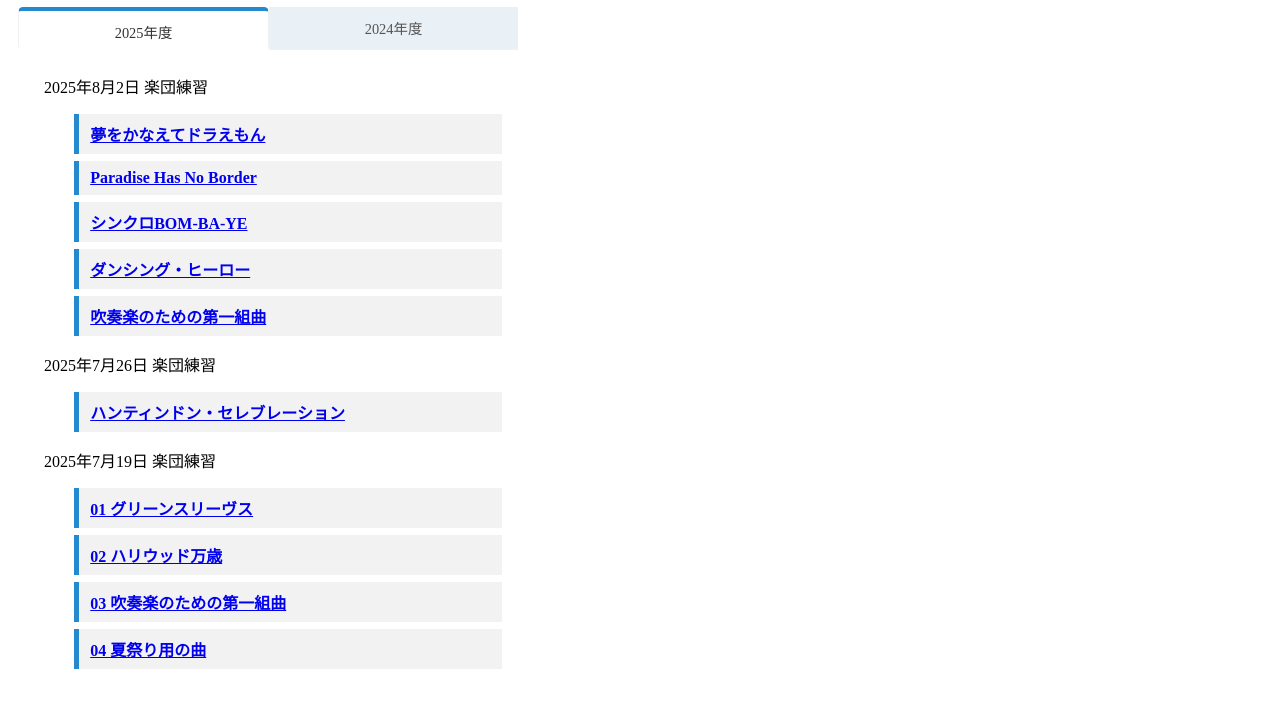
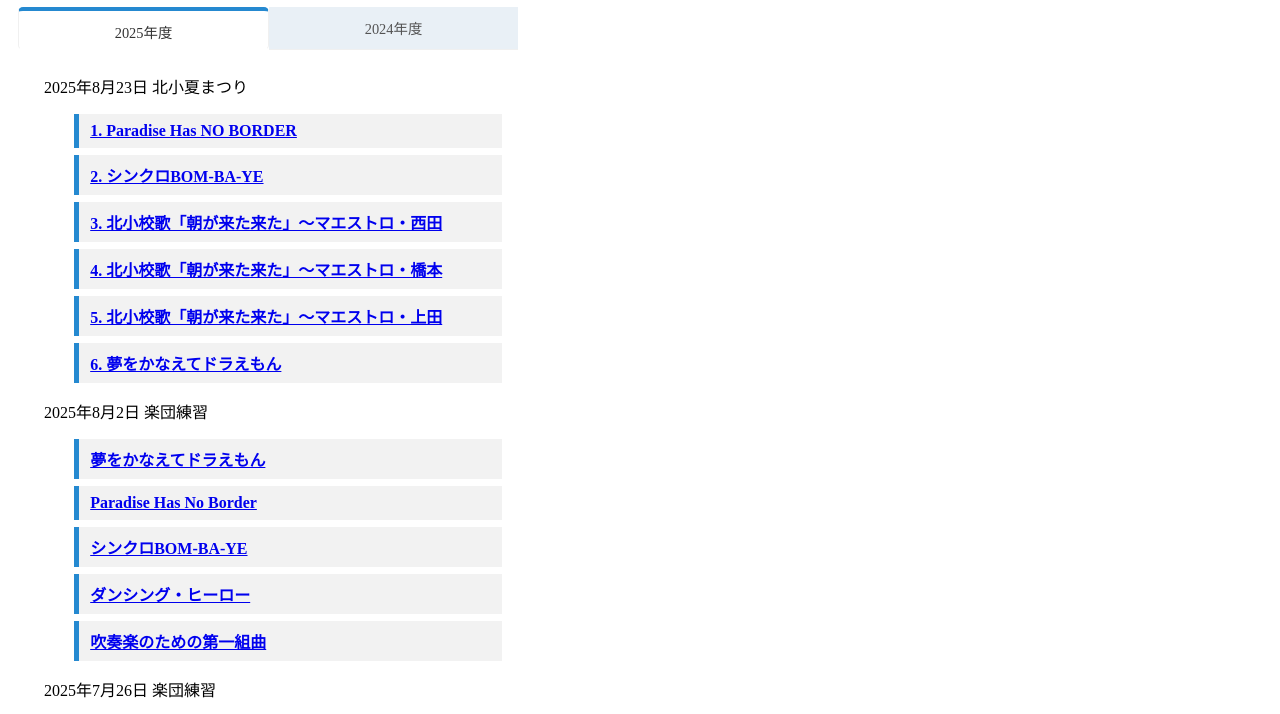
Before and after one commit to mtsuzuku/brassband-hibiki, a plain HTML site: page index.html in a window 1280 px wide. Shown: the part 74-788 px from the top of the page. Drawn offline with Linux system fonts and the light colour scheme.

Commit message:
Update index.html

```diff
--- a/index.html
+++ b/index.html
@@ -92,6 +92,39 @@
                 2025年度
             </label>
             <div>
+                <div class="group-title">2025年8月23日 北小夏まつり</div>
+                <ul class="list-6">
+                    <li>
+                        <a href="https://youtu.be/UL_sQwVREtE" target="_blank" rel="noopener">
+                            1. Paradise Has NO BORDER
+                        </a>
+                    </li>
+                    <li>
+                        <a href="https://youtu.be/-U5Oz0bA5kE" target="_blank" rel="noopener">
+                            2. シンクロBOM-BA-YE
+                        </a>
+                    </li>
+                    <li>
+                        <a href="https://youtu.be/rOKQ13BTTUg" target="_blank" rel="noopener">
+                            3. 北小校歌「朝が来た来た」〜マエストロ・西田
+                        </a>
+                    </li>
+                    <li>
+                        <a href="https://youtu.be/W8bsqzTwp24" target="_blank" rel="noopener">
+                            4. 北小校歌「朝が来た来た」〜マエストロ・橋本
+                        </a>
+                    </li>
+                    <li>
+                        <a href="https://youtu.be/CWEbyf31JWw" target="_blank" rel="noopener">
+                            5. 北小校歌「朝が来た来た」〜マエストロ・上田
+                        </a>
+                    </li>
+                    <li>
+                        <a href="https://youtu.be/DyaumDymeoE" target="_blank" rel="noopener">
+                            6. 夢をかなえてドラえもん
+                        </a>
+                    </li>
+                </ul>
                 <div class="group-title">2025年8月2日 楽団練習</div>
                 <ul class="list-6">
                     <li>
```
